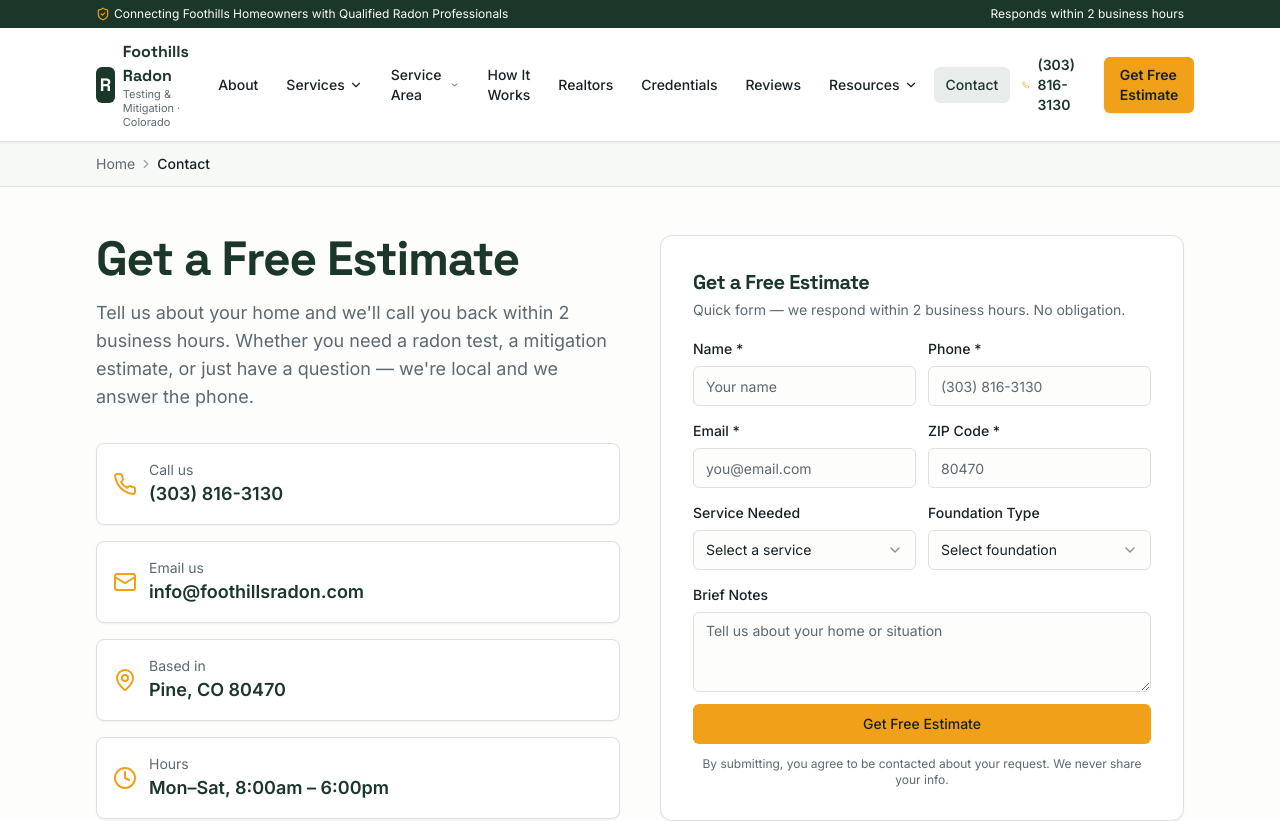
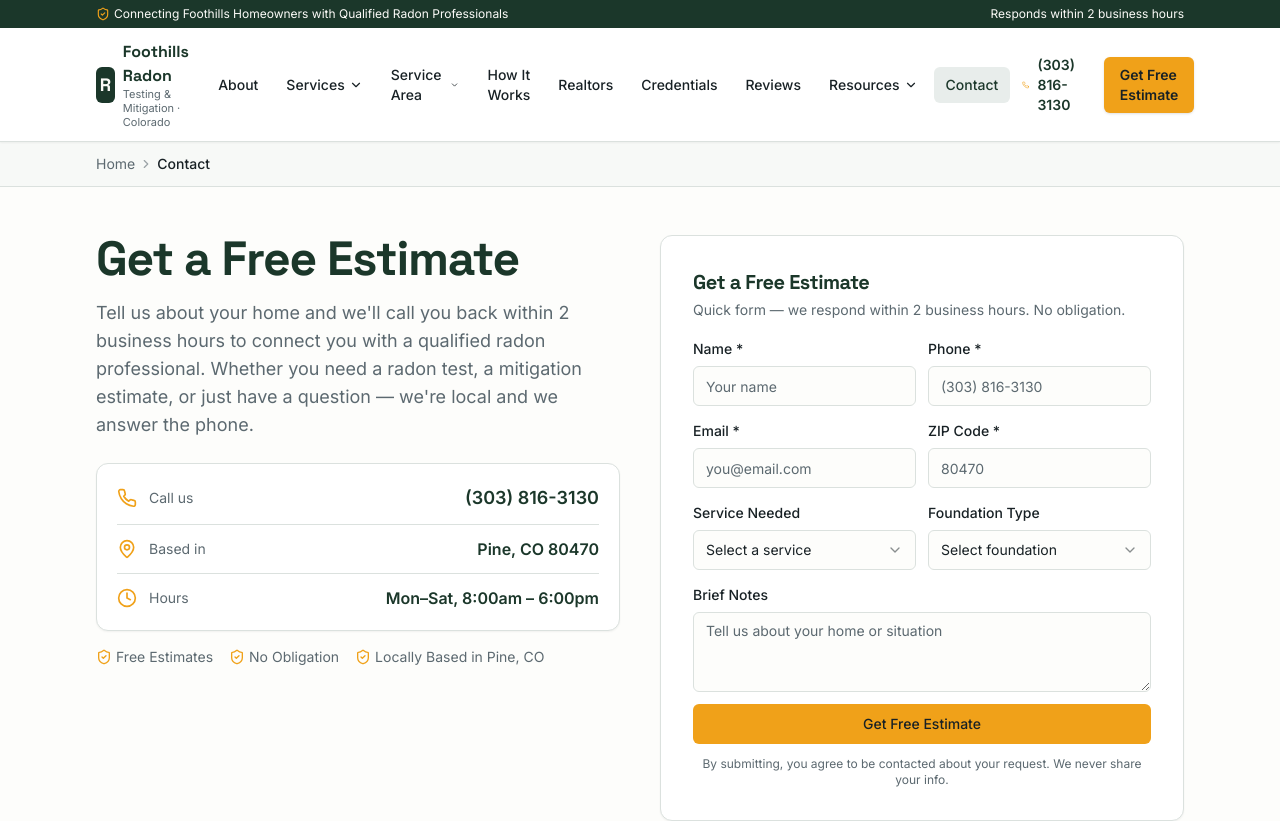
Before and after one commit to chetrodell-art/foothills-radon, a React (Vite) app: page /contact in a window 1280 px wide. Shown: the top 821 px of the page. Built offline with nearby package versions, Linux system fonts and the light colour scheme; the HTML template or start-up script is replaced by a standard one.

Commit message:
backup: src/pages/Contact.tsx

```diff
--- a/src/pages/Contact.tsx
+++ b/src/pages/Contact.tsx
@@ -1,4 +1,4 @@
-import { Phone, Mail, MapPin, Clock, ShieldCheck } from "lucide-react";
+import { Phone, MapPin, Clock, ShieldCheck } from "lucide-react";
 import { SEO, breadcrumbSchema } from "@/components/seo";
 import { Layout } from "@/components/Layout";
 import { Breadcrumbs } from "@/components/Breadcrumbs";
@@ -10,7 +10,7 @@
   <Layout>
     <SEO
       title="Free Estimate & Contact | Foothills Radon Testing and Mitigation | Colorado Foothills"
-      description="Get a free radon testing or mitigation estimate in the Colorado foothills. Call (303) 816-3130 or fill out our quick form. We respond within 1 business hour."
+      description="Get a free radon testing or mitigation estimate in the Colorado foothills. Call (303) 816-3130 or fill out our quick form. We respond within 2 business hours."
       path="/contact"
       schema={breadcrumbSchema([
         { name: "Home", path: "/" },
@@ -24,42 +24,29 @@
         <ScrollReveal>
           <h1 className="font-heading text-4xl font-bold text-primary sm:text-5xl">Get a Free Estimate</h1>
           <p className="mt-4 text-lg text-muted-foreground">
-            Tell us about your home and we'll call you back within {company.responseHours}. Whether you need a radon test, a mitigation estimate, or just have a question — we're local and we answer the phone.
+            Tell us about your home and we'll call you back within {company.responseHours} to connect you with a qualified radon professional. Whether you need a radon test, a mitigation estimate, or just have a question — we're local and we answer the phone.
           </p>
-          <div className="mt-8 space-y-4">
-            <a href={company.phoneHref} className="flex items-center gap-3 rounded-lg border border-border bg-card p-4 shadow-sm hover:border-accent">
-              <Phone className="h-6 w-6 text-accent" />
-              <div>
-                <div className="text-sm text-muted-foreground">Call us</div>
-                <div className="text-lg font-semibold text-primary">{company.phone}</div>
-              </div>
+<div className="mt-6 rounded-xl border border-border bg-card p-5 shadow-sm">
+            <a href={company.phoneHref} className="flex items-center gap-3 border-b border-border pb-3 hover:text-accent">
+              <Phone className="h-5 w-5 text-accent" />
+              <span className="text-sm text-muted-foreground">Call us</span>
+              <span className="ml-auto text-lg font-semibold text-primary">{company.phone}</span>
             </a>
-            <a href={company.emailHref} className="flex items-center gap-3 rounded-lg border border-border bg-card p-4 shadow-sm hover:border-accent">
-              <Mail className="h-6 w-6 text-accent" />
-              <div>
-                <div className="text-sm text-muted-foreground">Email us</div>
-                <div className="text-lg font-semibold text-primary">{company.email}</div>
-              </div>
-            </a>
-            <div className="flex items-center gap-3 rounded-lg border border-border bg-card p-4 shadow-sm">
-              <MapPin className="h-6 w-6 text-accent" />
-              <div>
-                <div className="text-sm text-muted-foreground">Based in</div>
-                <div className="text-lg font-semibold text-primary">{company.baseAddress}</div>
-              </div>
+            <div className="flex items-center gap-3 border-b border-border py-3">
+              <MapPin className="h-5 w-5 text-accent" />
+              <span className="text-sm text-muted-foreground">Based in</span>
+              <span className="ml-auto font-semibold text-primary">{company.baseAddress}</span>
             </div>
-            <div className="flex items-center gap-3 rounded-lg border border-border bg-card p-4 shadow-sm">
-              <Clock className="h-6 w-6 text-accent" />
-              <div>
-                <div className="text-sm text-muted-foreground">Hours</div>
-                <div className="text-lg font-semibold text-primary">{company.hours}</div>
-              </div>
+            <div className="flex items-center gap-3 pt-3">
+              <Clock className="h-5 w-5 text-accent" />
+              <span className="text-sm text-muted-foreground">Hours</span>
+              <span className="ml-auto font-semibold text-primary">{company.hours}</span>
             </div>
           </div>
-          <div className="mt-6 flex flex-wrap gap-x-4 gap-y-2 text-sm text-muted-foreground">
-            {company.certifications.map((c) => (
-              <span key={c} className="flex items-center gap-1"><ShieldCheck className="h-4 w-4 text-accent" /> {c}</span>
-            ))}
+          <div className="mt-4 flex flex-wrap gap-x-4 gap-y-2 text-sm text-muted-foreground">
+            <span className="flex items-center gap-1"><ShieldCheck className="h-4 w-4 text-accent" /> Free Estimates</span>
+            <span className="flex items-center gap-1"><ShieldCheck className="h-4 w-4 text-accent" /> No Obligation</span>
+            <span className="flex items-center gap-1"><ShieldCheck className="h-4 w-4 text-accent" /> Locally Based in Pine, CO</span>
           </div>
         </ScrollReveal>
         <ScrollReveal delay={200}>
```
